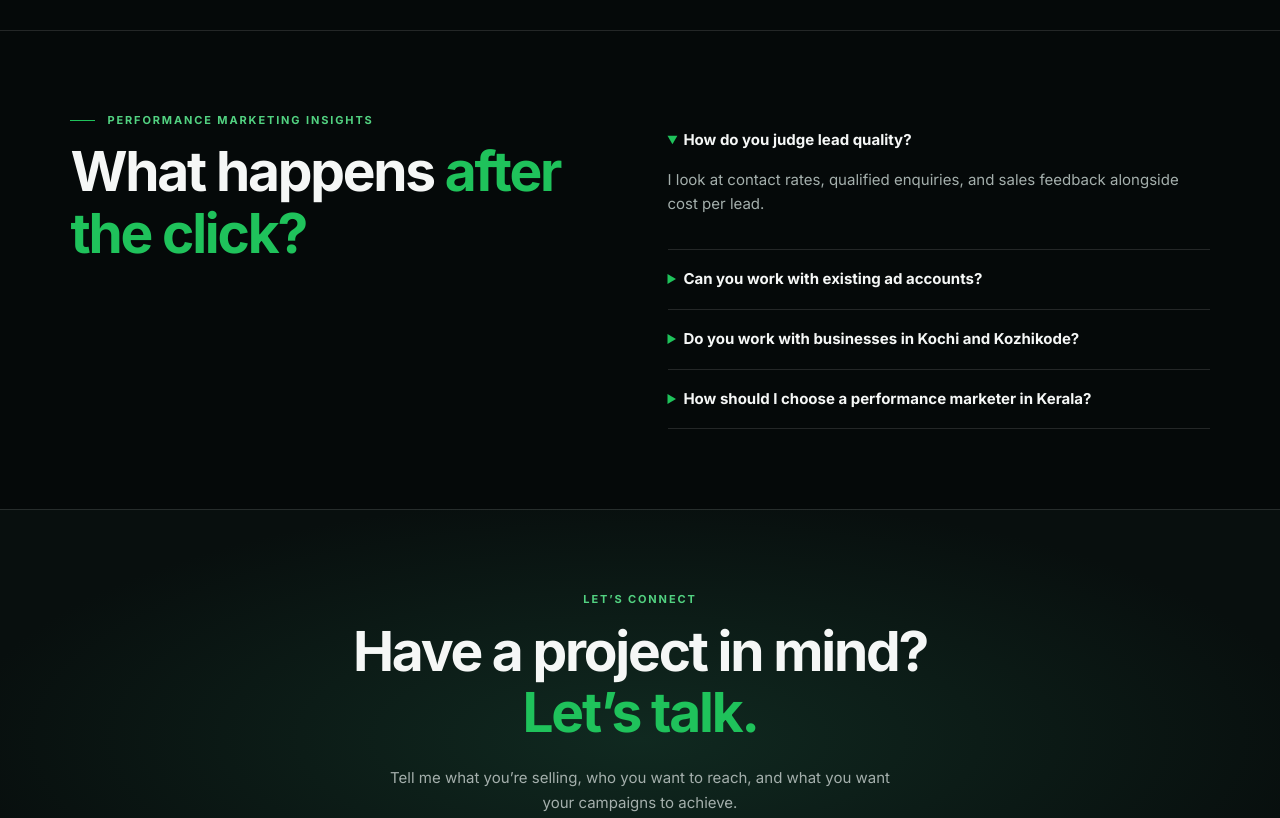
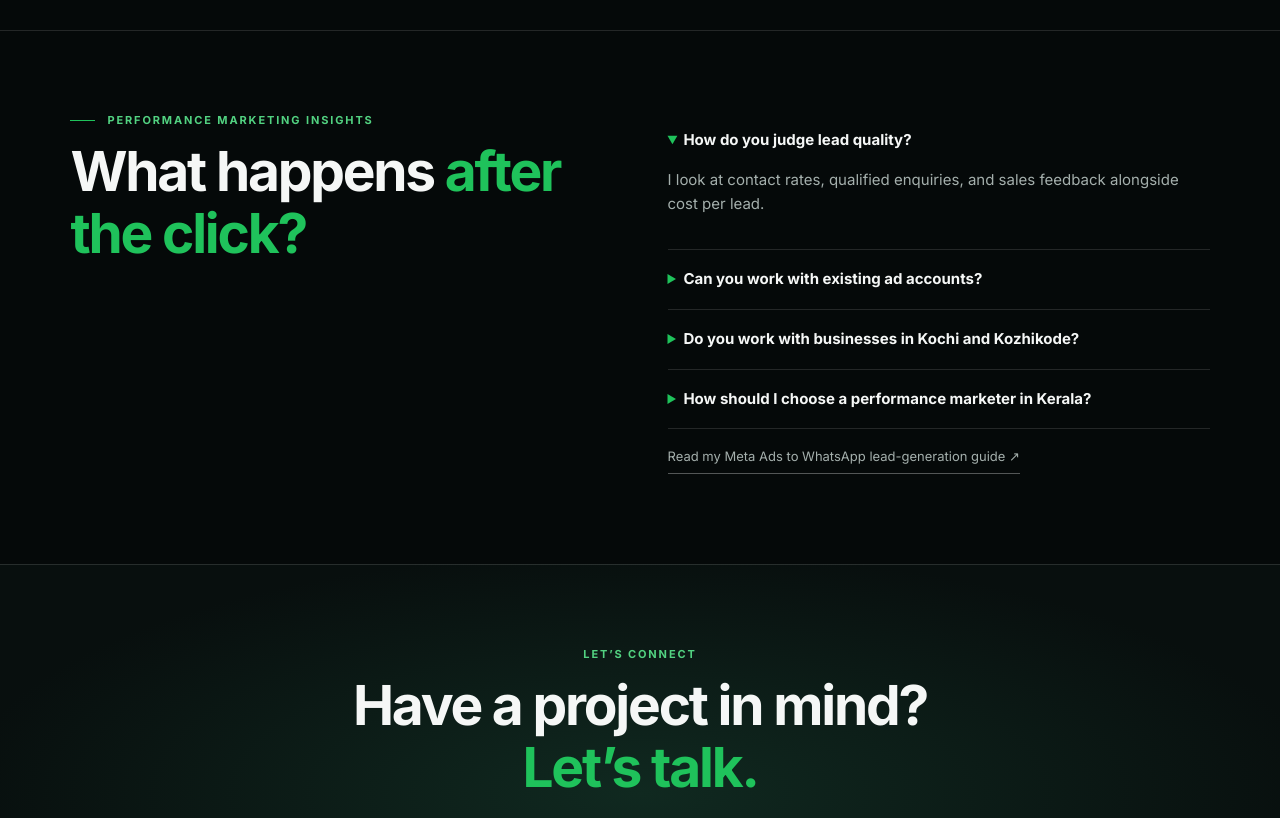
Before and after one commit to Nivedads/nived-portfolio, a plain HTML site: page index.html in a window 1280 px wide. Shown: the part 5178-5996 px from the top of the page. Drawn offline with Linux system fonts and the light colour scheme.

Commit message:
Link practical Meta Ads guide from homepage insights

```diff
--- a/index.html
+++ b/index.html
@@ -129,7 +129,7 @@ h2{font-size:clamp(29px,8.7vw,42px);overflow-wrap:anywhere}
 <article class="card"><span class="eyebrow">Webinar Acquisition</span><h3>Dream Life Abroad</h3><p>Webinar campaigns for nurses and IT professionals exploring Australian migration pathways.</p><a class="project-link" href="https://dreamlife-abroad.com/">Visit Dream Life Abroad ↗</a></article>
 </div></div></section>
 <section class="section" id="process"><div class="wrap"><div class="eyebrow rule">How I Work</div><h2>Audit, launch, improve.</h2><div class="cards"><article class="card"><h3>Audit</h3><p>Review the offer, store, tracking, and campaign history against your revenue or lead targets.</p></article><article class="card"><h3>Launch</h3><p>Set up conversion events, build campaigns and landing pages, and test creative against a clear goal.</p></article><article class="card"><h3>Improve</h3><p>Use sales and lead quality data to guide budget, creative, and page changes.</p></article></div></div></section>
-<section class="section" id="insights"><div class="wrap split"><div><div class="eyebrow rule">Performance Marketing Insights</div><h2>What happens <strong>after the click?</strong></h2></div><div><details open><summary>How do you judge lead quality?</summary><p>I look at contact rates, qualified enquiries, and sales feedback alongside cost per lead.</p></details><details><summary>Can you work with existing ad accounts?</summary><p>Yes. I can review existing campaigns, conversion events, creatives, and landing pages before planning changes.</p></details><details><summary>Do you work with businesses in Kochi and Kozhikode?</summary><p>Yes. I am from Kozhikode (Calicut), Kerala, and work with businesses in Kochi and across Kerala. Campaign planning, account management, and reporting can also be handled remotely for clients elsewhere.</p></details><details><summary>How should I choose a performance marketer in Kerala?</summary><p>Look beyond ad clicks and cost per lead. Ask how the marketer tracks qualified enquiries, purchases, conversion events and business outcomes, and request relevant examples of campaign work. The right specialist should explain the testing plan, reporting and limitations clearly.</p></details></div></div></section>
+<section class="section" id="insights"><div class="wrap split"><div><div class="eyebrow rule">Performance Marketing Insights</div><h2>What happens <strong>after the click?</strong></h2></div><div><details open><summary>How do you judge lead quality?</summary><p>I look at contact rates, qualified enquiries, and sales feedback alongside cost per lead.</p></details><details><summary>Can you work with existing ad accounts?</summary><p>Yes. I can review existing campaigns, conversion events, creatives, and landing pages before planning changes.</p></details><details><summary>Do you work with businesses in Kochi and Kozhikode?</summary><p>Yes. I am from Kozhikode (Calicut), Kerala, and work with businesses in Kochi and across Kerala. Campaign planning, account management, and reporting can also be handled remotely for clients elsewhere.</p></details><details><summary>How should I choose a performance marketer in Kerala?</summary><p>Look beyond ad clicks and cost per lead. Ask how the marketer tracks qualified enquiries, purchases, conversion events and business outcomes, and request relevant examples of campaign work. The right specialist should explain the testing plan, reporting and limitations clearly.</p></details><p><a class="secondary" href="/insights/meta-ads-whatsapp-lead-generation/">Read my Meta Ads to WhatsApp lead-generation guide ↗</a></p></div></div></section>
 <section class="section band" id="contact"><div class="wrap"><div class="eyebrow">Let’s Connect</div><h2>Have a project in mind?<br><strong>Let’s talk.</strong></h2><p>Tell me what you’re selling, who you want to reach, and what you want your campaigns to achieve.</p><div class="actions"><a class="button" href="https://wa.me/918590101541">Chat on WhatsApp ↗</a><a class="secondary" href="mailto:hello@niveddigital.com">Email Me ↗</a></div></div></section></main>
 <footer><div class="wrap"><span>© 2026 Amal Nived</span><a href="#home">Back to top ↑</a></div></footer>
 <script>
```
